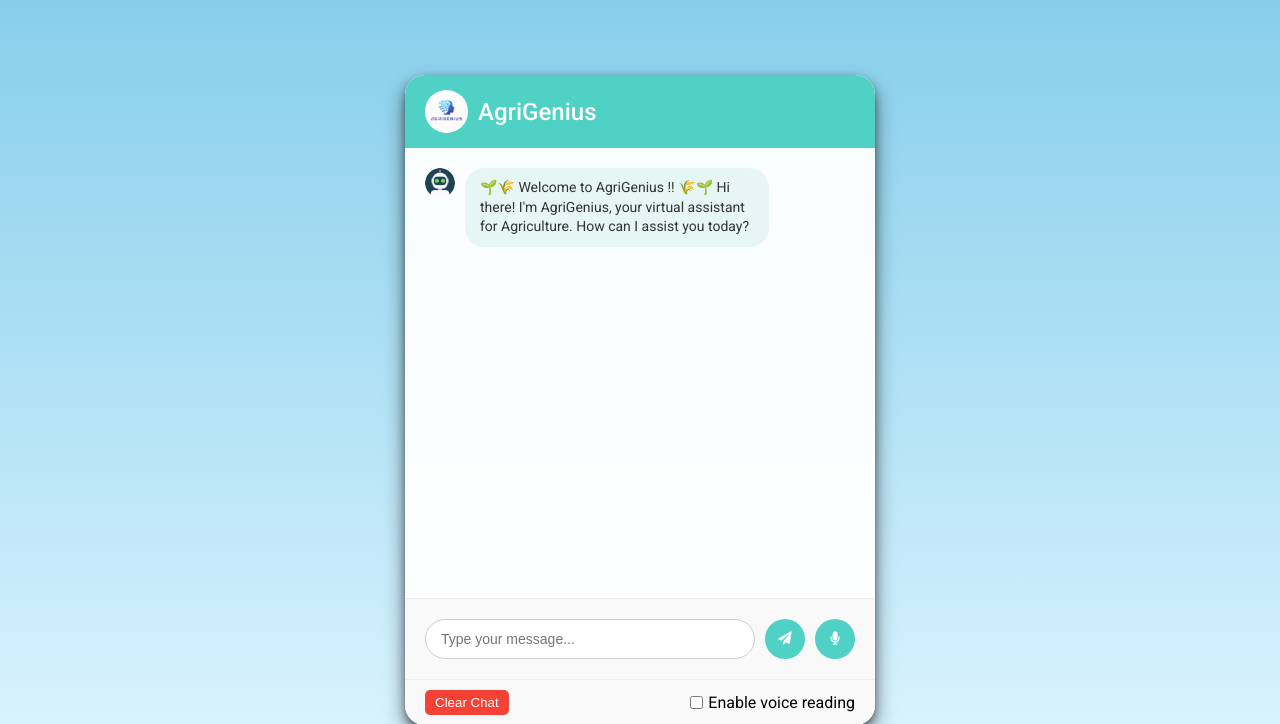
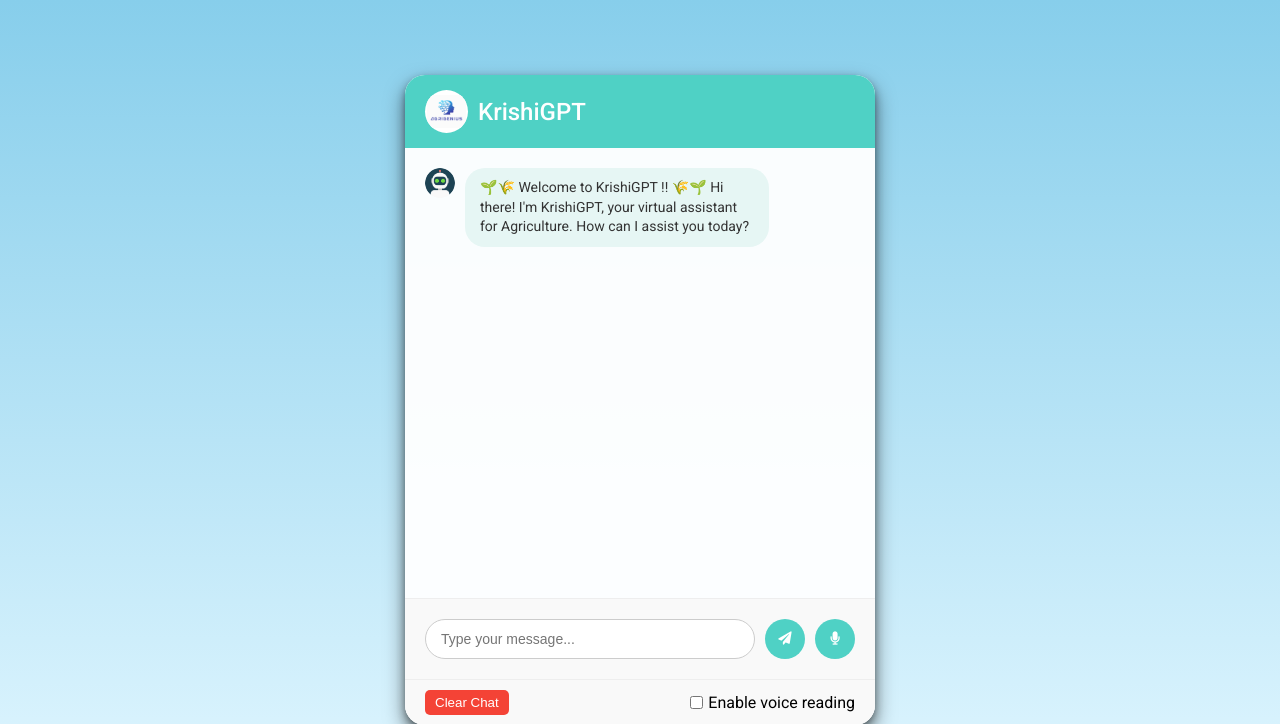
Before and after one commit to VijayHatte/KrishiGPT, a Flask app: page / in a window 1280 px wide. Shown: the top 724 px of the page. Run offline with Flask 3, Linux system fonts and the light colour scheme; parts of the project's set-up code (start-up, migrations or seed data) failed here and were passed over.

Commit message:
second commit

```diff
--- a/KrishiGPT/chat2.py
+++ b/KrishiGPT/chat2.py
@@ -16,7 +16,7 @@ def setup_retrieval_qa(db):
     retriever = db.as_retriever(similarity_score_threshold=0.6)
 
     # Define the prompt template
-    prompt_template = """ Your name is AgriGenius, Please answer questions related to Agriculture. Try explaining in simple words. Answer in less than 100 words. If you don't know the answer, simply respond with 'Don't know.'
+    prompt_template = """ Your name is KrishiGPT, Please answer questions related to Agriculture. Try explaining in simple words. Answer in less than 100 words. If you don't know the answer, simply respond with 'Don't know.'
      CONTEXT: {context}
      QUESTION: {question}"""
 
--- a/KrishiGPT/static/js/index.js
+++ b/KrishiGPT/static/js/index.js
@@ -8,7 +8,7 @@ $(function() {
 
     function appendMessage(message, isUser) {
         var messageClass = isUser ? 'user-message' : 'bot-message';
-        var logoHTML = isUser ? '' : '<div class="bot-logo"><img src="../static/robo.png" alt="AgriGenius Logo"></div>';
+        var logoHTML = isUser ? '' : '<div class="bot-logo"><img src="../static/robo.png" alt="KrishiGPT Logo"></div>';
         var userImageHTML = isUser ? '<div class="user-image"><img src="../static/user.png" alt="User"></div>' : '';
         var messageElement = $('<div class="message-container ' + (isUser ? 'user-container' : 'bot-container') + '">' +
                             logoHTML +
@@ -117,7 +117,7 @@ $(function() {
         }
     }
 
-    var welcomeMessage = "🌱🌾 Welcome to AgriGenius !! 🌾🌱 Hi there! I'm AgriGenius, your virtual assistant for Agriculture. How can I assist you today?";
+    var welcomeMessage = "🌱🌾 Welcome to KrishiGPT !! 🌾🌱 Hi there! I'm KrishiGPT, your virtual assistant for Agriculture. How can I assist you today?";
 
     $('#chatbot-form-btn-clear').click(function(e) {
         e.preventDefault();
--- a/KrishiGPT/templates/index.html
+++ b/KrishiGPT/templates/index.html
@@ -5,7 +5,7 @@
     <meta name="viewport" content="width=device-width, initial-scale=1.0">
 
     <link id='favicon' rel="shortcut icon" href="../static/logo.png" type="image/x-png">
-    <title>AgriGenius</title>
+    <title>KrishiGPT</title>
 
     <link href="https://fonts.googleapis.com/css2?family=Roboto:wght@300;400;500&display=swap" rel="stylesheet">
     <link rel="stylesheet" href="https://cdnjs.cloudflare.com/ajax/libs/font-awesome/5.15.3/css/all.min.css">
@@ -16,9 +16,9 @@
         <div class="chat-header">
             <div class="logo-title">
                 <div class="logo-circle">
-                  <img src="{{ url_for('static', filename='logo.png') }}" alt="AgriGenius Logo" class="logo-image">
+                  <img src="{{ url_for('static', filename='logo.png') }}" alt="KrishiGPT Logo" class="logo-image">
                 </div>
-                <h1>AgriGenius</h1>
+                <h1>KrishiGPT</h1>
             </div>
         </div>
         <div class="chat-messages" id="chatPanel">
```
Also changed, not shown: KrishiGPT/README.md.
